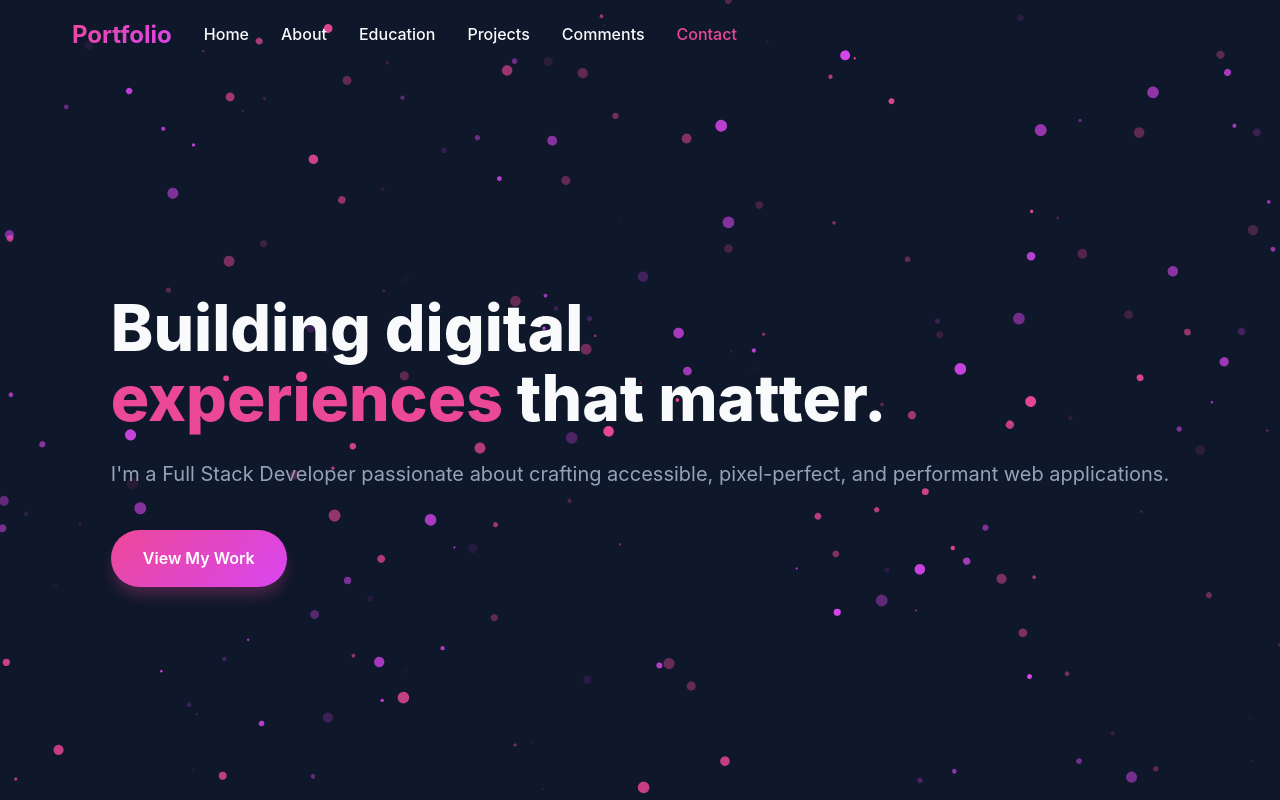
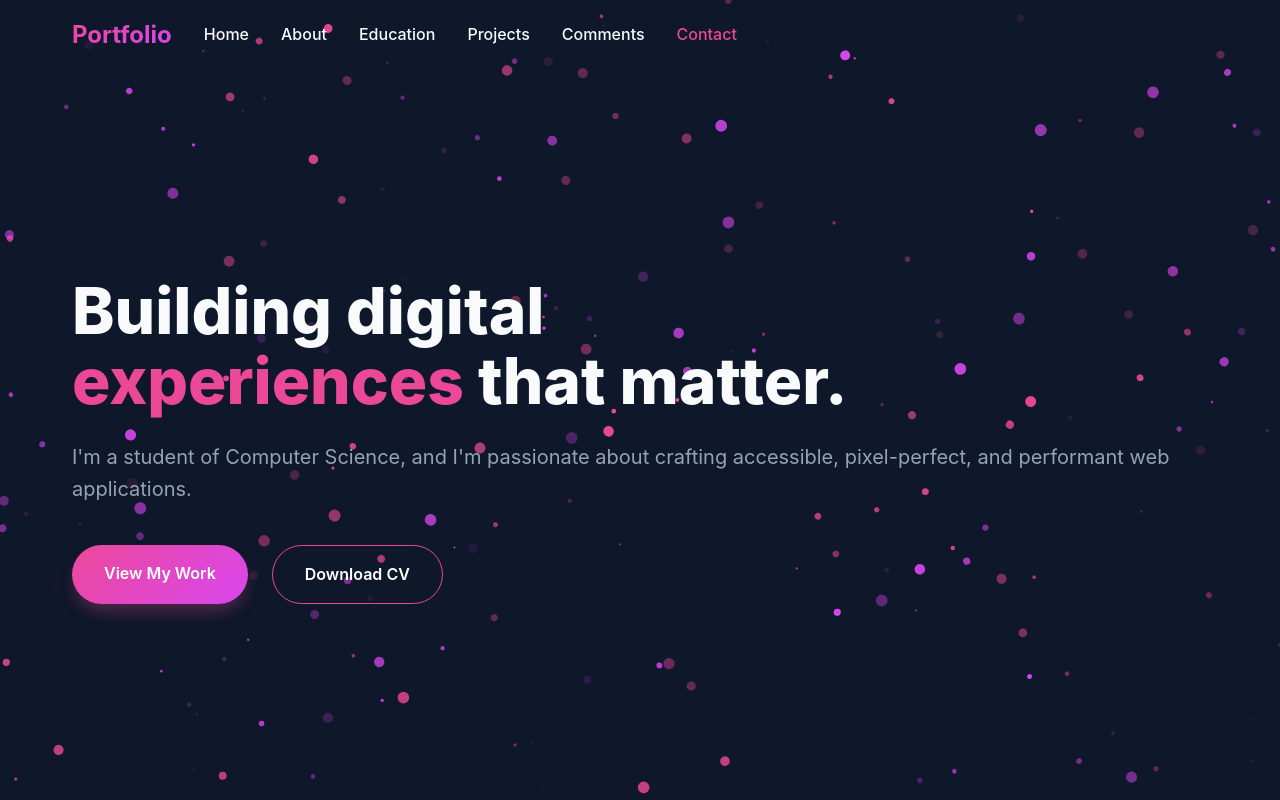
Before and after one commit to rothaa/Monyrotha, a React (Vite) app: page / in a window 1280 px wide. Shown: the top 800 px of the page. Built offline with nearby package versions, Linux system fonts and the light colour scheme; no server answers; the database is empty.

Commit message:
Add Download CV button to Hero section

```diff
--- a/src/components/Hero.jsx
+++ b/src/components/Hero.jsx
@@ -33,6 +33,18 @@ const Hero = () => {
         transition: 'transform 0.2s',
     }
 
+    const secondaryButtonStyles = {
+        display: 'inline-block',
+        padding: '1rem 2rem',
+        borderRadius: '50px',
+        background: 'transparent',
+        color: '#fff',
+        fontWeight: '600',
+        border: '1px solid var(--accent-primary)',
+        transition: 'all 0.3s ease',
+        cursor: 'pointer'
+    }
+
     return (
         <section id="hero" style={sectionStyles}>
             <div className="container">
@@ -41,9 +53,27 @@ const Hero = () => {
                     <span style={{ color: 'var(--accent-primary)' }}>experiences</span> that matter.
                 </h1>
                 <p style={subtextStyles} className="animate-slide-up delay-100">
-                    I'm a Full Stack Developer passionate about crafting accessible, pixel-perfect, and performant web applications.
+                    I'm a student of Computer Science, and I'm passionate about crafting accessible, pixel-perfect, and performant web applications.
                 </p>
-                <a href="#projects" style={buttonStyles} className="animate-slide-up delay-200">View My Work</a>
+
+                <div style={{ display: 'flex', gap: '1.5rem', flexWrap: 'wrap' }} className="animate-slide-up delay-200">
+                    <a href="#projects" style={buttonStyles}>View My Work</a>
+                    <a
+                        href="/CV.pdf"
+                        download
+                        style={secondaryButtonStyles}
+                        onMouseEnter={e => {
+                            e.currentTarget.style.background = 'rgba(236, 72, 153, 0.1)';
+                            e.currentTarget.style.transform = 'translateY(-2px)';
+                        }}
+                        onMouseLeave={e => {
+                            e.currentTarget.style.background = 'transparent';
+                            e.currentTarget.style.transform = 'translateY(0)';
+                        }}
+                    >
+                        Download CV
+                    </a>
+                </div>
             </div>
         </section>
     )
```
